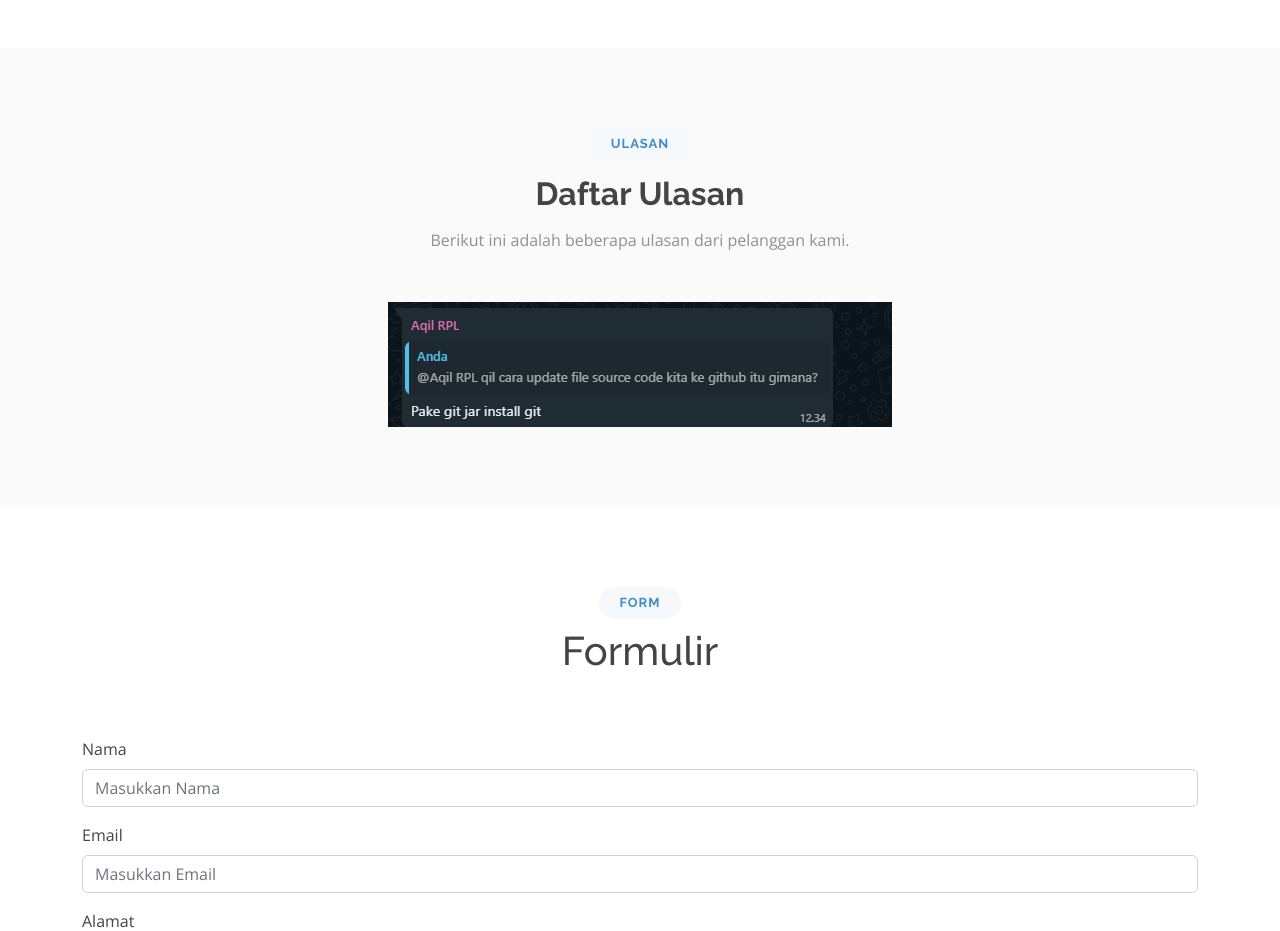
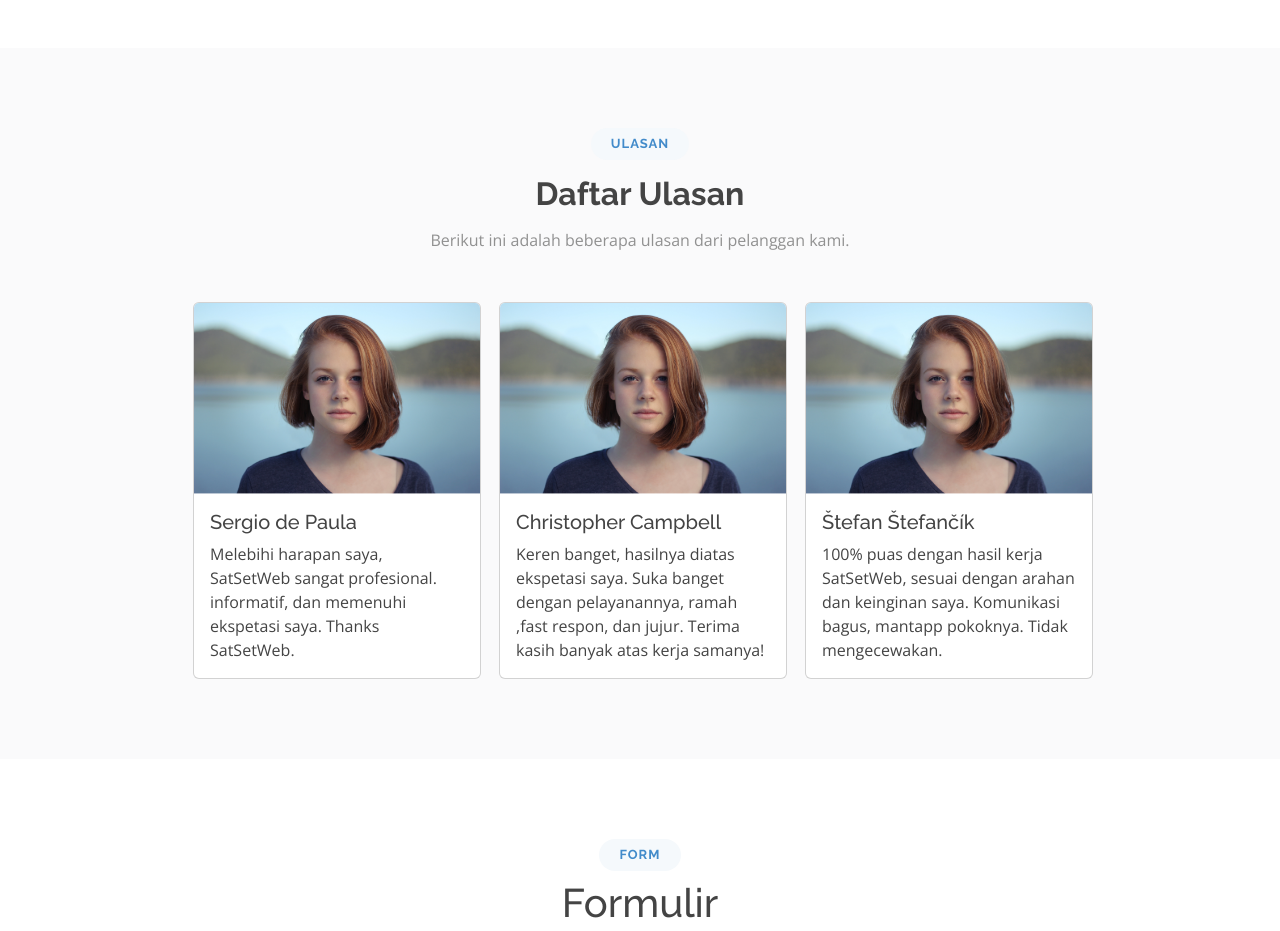
Before and after one commit to aqilmustaqim/SatSetWeb, a CodeIgniter 4 app: template app/Views/home/index.php in a window 1280 px wide. Shown: the part 2379-3310 px from the top of the page. Run offline with PHP 8.4 and a stand-in for CodeIgniter, Linux system fonts and the light colour scheme; the template is opened without the code that fills it, so the values that code supplies are empty; some libraries are stand-ins or nearby versions.

Commit message:
ulasan update

```diff
--- a/app/Views/home/index.php
+++ b/app/Views/home/index.php
@@ -179,11 +179,40 @@
             <p>Berikut ini adalah beberapa ulasan dari pelanggan kami.</p>
         </div>
 
-        <div class="justify-content-center">
-            <div class="testimonial-item text-center">
-                <img src="<?= base_url(); ?>/assets/ulasan/ulasan 1.png" class="testimonial-img" alt="">
+        <div class="row justify-content-center mx-3">
+            <div class="col-3">
+            <div class="card" style="width: 18rem;">
+                <img src="<?= base_url(); ?>/assets/ulasan/ulasan 0.png" class="card-img-top" alt="">
+                <div class="card-body">
+                    <h5 class="card-title">Sergio de Paula</h5>
+                    <p class="card-text">Melebihi harapan saya, SatSetWeb sangat profesional. informatif, dan memenuhi ekspetasi saya. Thanks SatSetWeb.</p>
+                </div>
             </div>
-        </div><!-- End testimonial-item -->
+            </div>
+
+
+            <div class="col-3">
+            <div class="card" style="width: 18rem;">
+                <img src="<?= base_url(); ?>/assets/ulasan/ulasan 0.png" class="card-img-top" alt="">
+                <div class="card-body">
+                    <h5 class="card-title">Christopher Campbell</h5>
+                    <p class="card-text">Keren banget, hasilnya diatas ekspetasi saya. Suka banget dengan pelayanannya, ramah ,fast respon, dan jujur. Terima kasih banyak atas kerja samanya!</p>
+                </div>
+            </div>
+            </div>
+
+            <div class="col-3">
+            <div class="card" style="width: 18rem;">
+                <img src="<?= base_url(); ?>/assets/ulasan/ulasan 0.png" class="card-img-top" alt="">
+                <div class="card-body">
+                    <h5 class="card-title">Štefan Štefančík</h5>
+                    <p class="card-text">100% puas dengan hasil kerja SatSetWeb, sesuai dengan arahan dan keinginan saya. Komunikasi bagus, mantapp pokoknya. Tidak mengecewakan.</p>
+                </div>
+            </div>
+            </div>
+        </div>
+
+        <!-- End testimonial-item -->
     </div>
 </section><!-- End Ulasan Section -->
 
```
Also changed, not shown: public/assets/ulasan/orang1.jpg (added), public/assets/ulasan/ulasan 0.png (added), public/assets/ulasan/ulasan 2.jpg (added).
